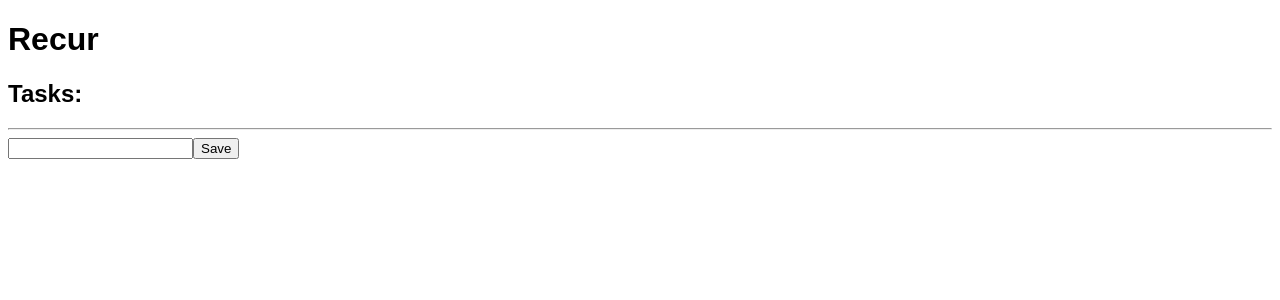
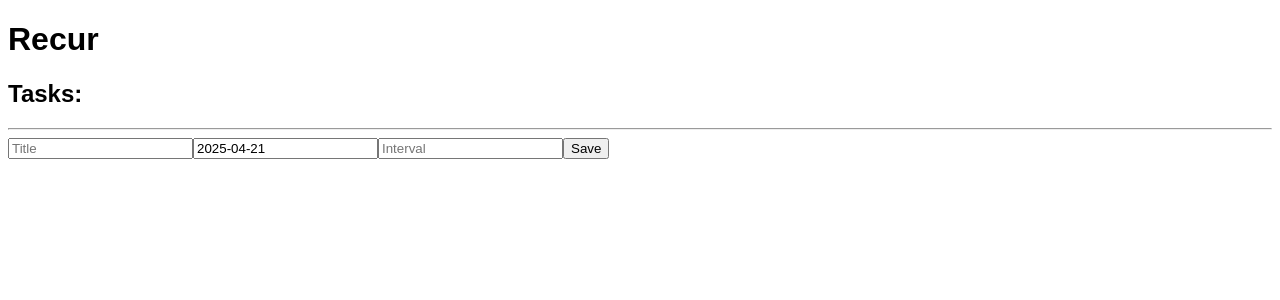
Before and after one commit to ydalir/recur, a React (Vite) app: page / in a window 1280 px wide. Both pictures are taken after a click on the button "New task". Shown: the top 300 px of the page. Built offline with nearby package versions, Linux system fonts and the light colour scheme.

Commit message:
Add due date and interval

```diff
--- a/package.json
+++ b/package.json
@@ -10,6 +10,7 @@
     "preview": "vite preview"
   },
   "dependencies": {
+    "dayjs": "^1.11.13",
     "react": "^19.1.0",
     "react-dom": "^19.1.0"
   },
--- a/src/App.tsx
+++ b/src/App.tsx
@@ -1,8 +1,13 @@
+import dayjs from "dayjs";
 import { Task, TaskComponent } from "./Task";
 import { TaskForm } from "./TaskForm";
 import { useState } from "react";
 
-const defaultTask: Omit<Task, "id"> = { name: "" };
+const defaultTask: Omit<Task, "id"> = {
+  title: "",
+  dueDate: dayjs().format("YYYY-MM-DD"),
+  interval: null,
+};
 
 export const App = () => {
   const [tasks, setTasks] = useState<Record<string, Task>>({});
--- a/src/Task.tsx
+++ b/src/Task.tsx
@@ -2,7 +2,9 @@ import { FC } from "react";
 
 export type Task = {
   id: string;
-  name: string;
+  title: string;
+  dueDate: string;
+  interval: number | null;
 };
 
 type Props = {
@@ -14,7 +16,7 @@ type Props = {
 export const TaskComponent: FC<Props> = ({ editTask, deleteTask, task }) => {
   return (
     <li>
-      {task.name} <button onClick={() => editTask(task)}>Edit</button>
+      {task.title} <button onClick={() => editTask(task)}>Edit</button>
       <button onClick={() => deleteTask(task)}>Delete</button>
     </li>
   );
--- a/src/TaskForm.tsx
+++ b/src/TaskForm.tsx
@@ -7,12 +7,46 @@ type Props = {
 };
 
 export const TaskForm: FC<Props> = ({ task, saveTask }) => {
-  const [name, setName] = useState(task.name);
+  const [title, setTitle] = useState(task.title);
+
+  const [dueDate, setDueDate] = useState<string>(task.dueDate);
+  const [interval, setInterval] = useState<string>(
+    task.interval?.toString() ?? ""
+  );
 
   return (
     <div>
-      <input value={name} onChange={(e) => setName(e.target.value)} />
-      <button onClick={() => saveTask({ id: task.id, name })}>Save</button>
+      <input
+        value={title}
+        onChange={(e) => setTitle(e.target.value)}
+        placeholder="Title"
+      />
+      <input
+        value={dueDate}
+        onChange={(e) => setDueDate(e.target.value)}
+        placeholder="Due"
+      />
+      <input
+        type="number"
+        value={interval}
+        onChange={(e) => setInterval(e.target.value)}
+        placeholder="Interval"
+      />
+      <button
+        onClick={() => {
+          const intervalNumber = Number(interval);
+          const isNumber = interval !== "" && !isNaN(intervalNumber);
+
+          saveTask({
+            id: task.id,
+            title,
+            dueDate,
+            interval: isNumber ? intervalNumber : null,
+          });
+        }}
+      >
+        Save
+      </button>
     </div>
   );
 };
```
Also changed, not shown: 1 other file (tests, documents, lock files or other folders).
